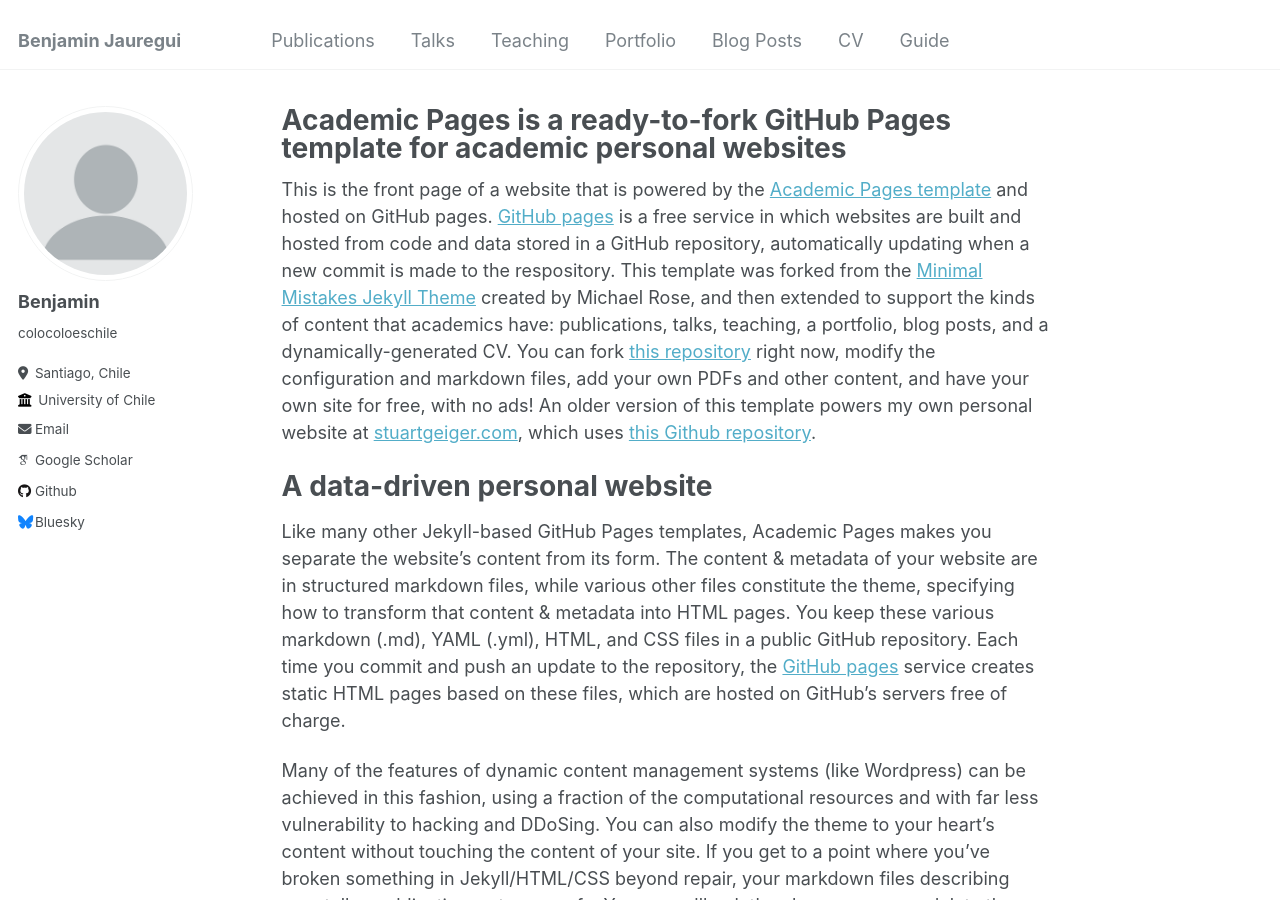
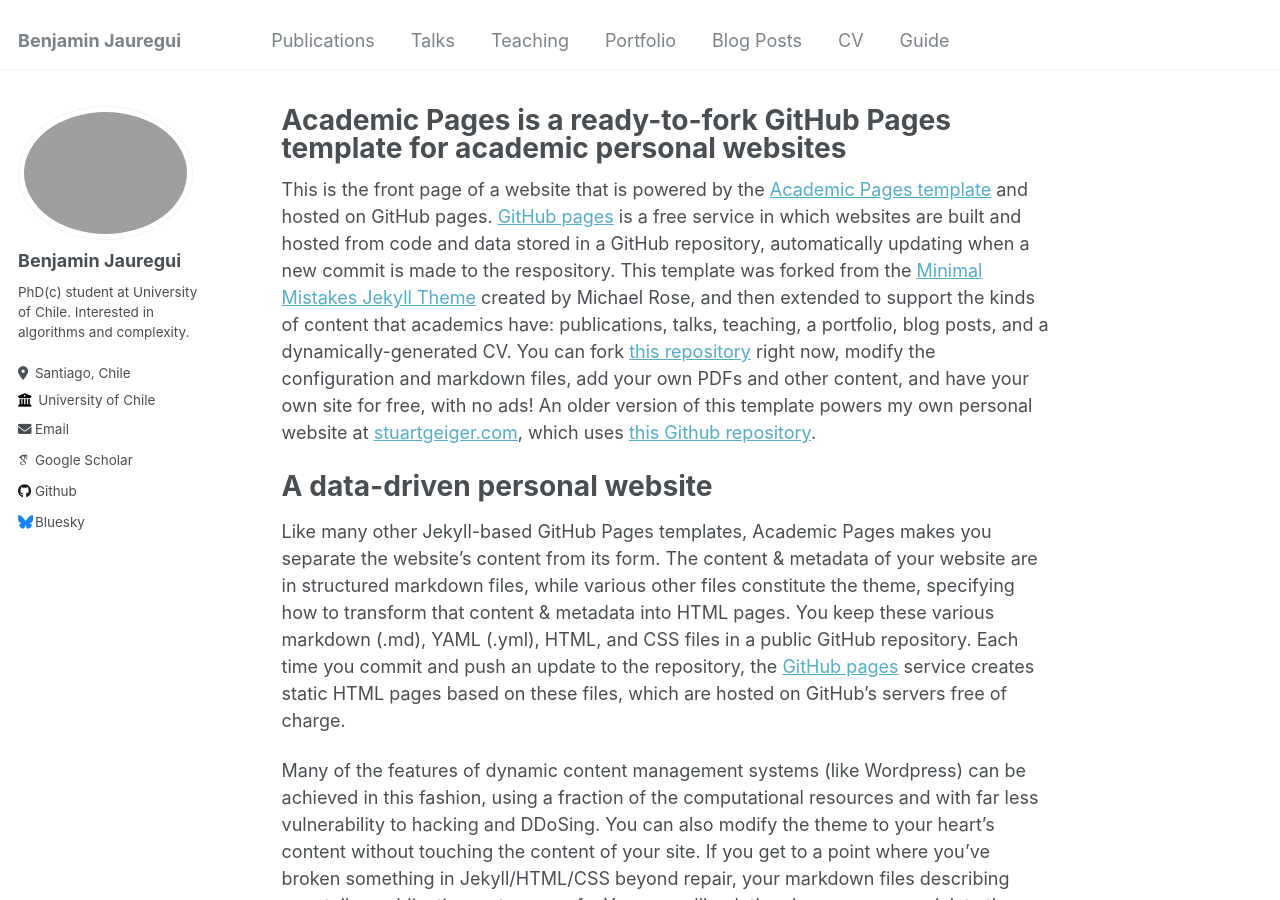
Before and after one commit to bjauregui/bjauregui.github.io, a Jekyll site: the page built from _pages/about.md, in a window 1280 px wide and 900 px high. Built offline with Jekyll 4.4.1, drawn with Linux system fonts in a browser that asks for light colours; some web fonts are replaced.

Commit message:
improving

```diff
--- a/_config.yml
+++ b/_config.yml
@@ -21,10 +21,10 @@ repository               : "bjauregui/bjauregui.github.io"
 #               Additional customization can be done by editing /_includes/author-profile.html
 author:
   # Biographic information
-  avatar           : "profile.png"
-  name             : "Benjamin"
+  avatar           : "me.png"
+  name             : "Benjamin Jauregui"
   pronouns         : # example: "he/him"
-  bio              : "colocoloeschile"
+  bio              : "PhD(c) student at University of Chile. Interested in algorithms and complexity."
   location         : "Santiago, Chile"
   employer         : "University of Chile"
   uri              : # URL
```
Also changed, not shown: images/me.jpg (added), 1 other file.
